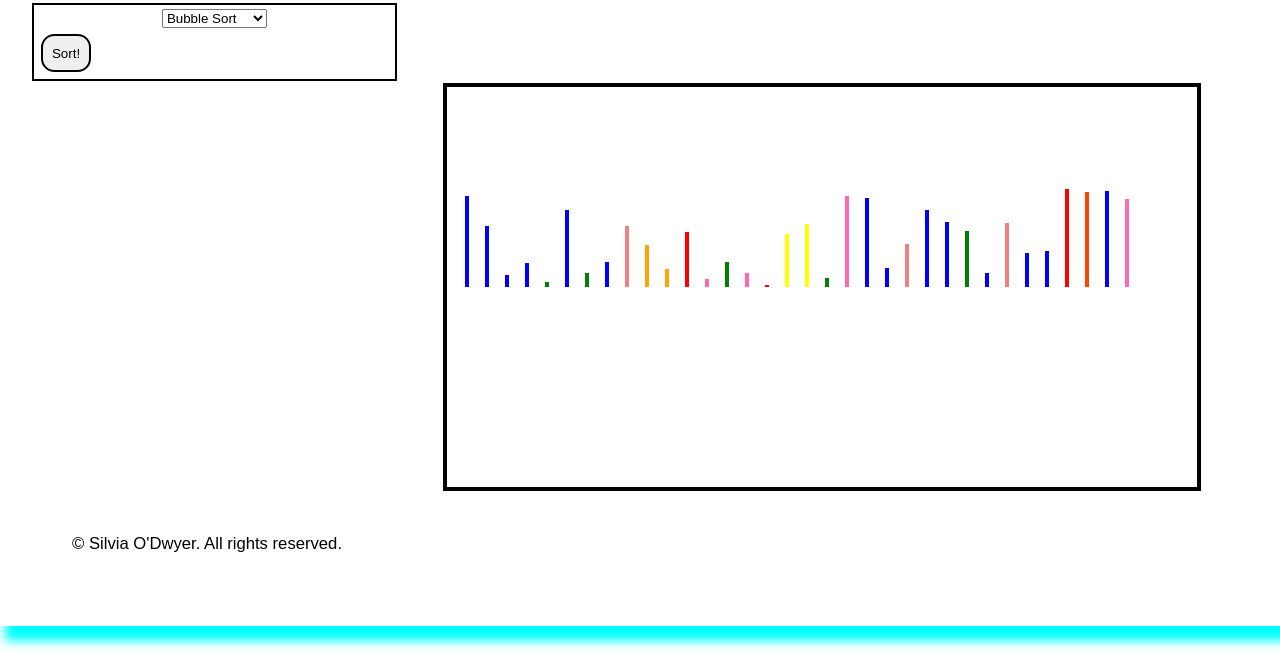
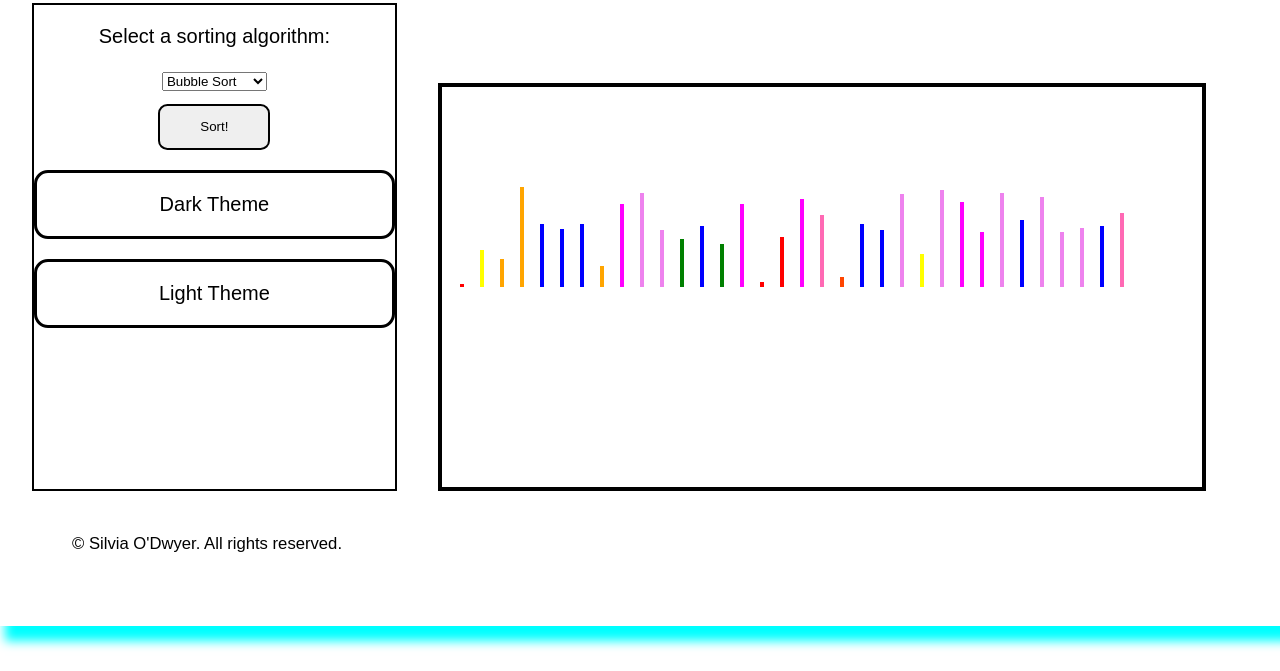
Before and after one commit to silvia-odwyer/SortStepJS, a plain HTML site: page index.html in a window 1280 px wide. Shown: the part 129-800 px from the top of the page. Drawn offline with Linux system fonts and the light colour scheme.

Commit message:
Added two themes.

```diff
--- a/index.html
+++ b/index.html
@@ -2,7 +2,7 @@
 
 <html lang="en">
 	<head>
-		<title>SortingAlgorithmsJS</title>
+		<title>SortStepJS</title>
 		<meta charset="utf-8" />
 		<link rel="stylesheet" href="styles-light.css" />
 		<link rel="icon" href="bubbles4.ico" />
@@ -20,14 +20,14 @@
 
 	<body>
 		<header>
-			<h1 class="chatCryptLogo">SortingAlgorithmsJS.</h1>
+			<h1 id="logo">SortStepJS</h1>
 		</header>
 
 
 
 		<main>
 
-            <canvas width="750" height="400">
+            <canvas width="760" height="400">
                 <p id="sort_label"></p>
             </canvas>
 
@@ -36,6 +36,7 @@
 
 
 		<aside>
+			<p>Select a sorting algorithm:</p>
 				<form action="hello.js" method="get">
 					<select name="sort_type" id="sort_type">
 						<option value="bubble_sort">Bubble Sort</option>
@@ -43,6 +44,9 @@
 					</select>
 					<input type="submit" id="submit" value="Sort!"/>
 				</form>
+				<li id="dark_theme">Dark Theme</li>
+				<li id="light_theme">Light Theme</li>
+
 			</aside>
 		<footer>
 			<p>
--- a/script.js
+++ b/script.js
@@ -12,6 +12,8 @@
     var drawInitialArrayID;
     var acontext = new AudioContext();
     var sort_label;
+    var bubbleSortID;
+    var submit_count = 0;
 
 
     var item_array = []
@@ -24,25 +26,73 @@
         height = canvas.height;
 
         var form = document.querySelector('form')
-        form.addEventListener('submit', function(){initializeSort(event);}, false);
+        form.addEventListener('submit', function(){initializeSort(event, submit_count);}, false);
         // Initialize a list of bar objects and then get their corresponding x and y values,
         // then push them onto the list.
 
+        item_array = getRandomArray();
+
+
+        console.log(item_array);
+       drawInitialArrayID = window.setInterval(drawInitialArray, 33);
+       sort_label = document.querySelector('#sort_label');
+
+       // Themes
+       var light_theme_button = document.querySelector('#light_theme');
+       var dark_theme_button = document.querySelector('#dark_theme');
+       light_theme_button.addEventListener('click', function(){changeTheme("light")}, false);
+       dark_theme_button.addEventListener('click', function(){changeTheme("dark")}, false);
+
+
+    }
+    function initializeSort(event, submit_count){
+        event.preventDefault();
+        var sort_type = document.querySelector('#sort_type');
+        sort_type_value = sort_type.value
+        console.log(sort_type_value);
+        if (sort_type_value === "bubble_sort"){
+            sort_label.innerHTML = "Bubble Sort"
+            clearInterval(drawInitialArrayID);
+            if (submit_count > 0){
+                submit_count += 1;
+                console.log("checking if submit count is bigger than zero" + submit_count)
+                clearInterval(bubbleSortID);
+                drawInitialArrayID = window.setInterval(drawInitialArray, 33);
+                bubbleSortID = window.setInterval(bubbleSort, 30);
+            }
+            else{
+                submit_count += 1;
+                console.log("checking if submit count is equal to zero" + submit_count)
+                bubbleSortID = window.setInterval(bubbleSort, 30);
+            }
+        }
+        else if (sort_type_value === "selection_sort"){
+            sort_label.innerHTML = "Selection Sort"
+            clearInterval(drawInitialArrayID);
+            // window.setInterval(selectionSort, 30);
+        }
+
+    }
+
+    function getRandomArray(){
+        item_array = []
         for (var i = 0; i < 35; i += 1){
             var item = {
                 x: x + 20,
                 y: 200,
                 length: getRandomNumber(2, 100),
-                color: getRandomColor()
+                color: "black"
             }
             x = x + 20;
             item_array.push(item);
 
         }
-        console.log(item_array);
-       var drawInitialArrayID = window.setInterval(drawInitialArray, 33);
-       sort_label = document.querySelector('#sort_label');
+        for (var i = 0; i < 35; i += 1){
+            var item = item_array[i];
+            item.color = getColor(item.length);
 
+        }
+        return item_array;
     }
     function drawInitialArray(){
         context.clearRect(0, 0, width, height);
@@ -58,25 +108,7 @@
         }
     }
 
-    function initializeSort(event){
-        event.preventDefault();
-        var sort_type = document.querySelector('#sort_type');
-        sort_type_value = sort_type.value
-        console.log(sort_type_value);
-        if (sort_type_value === "bubble_sort"){
-            clearInterval(drawInitialArrayID);
-            window.setInterval(draw, 300);
-        }
-        else if (sort_type_value === "selection_sort"){
-            clearInterval(drawInitialArrayID);
-            window.setInterval(draw, 300);
-        }
-
-    }
-
-
-
-    function draw(){
+    function bubbleSort(){
         context.clearRect(0, 0, width, height);
 
         for (var i = 0; i < item_array.length - 1; i += 1){
@@ -155,12 +187,67 @@
         return Math.floor(Math.random() * (max - min + 1)) + min;
     }
 
-    function getRandomColor(){
+    function getColor(length){
+        var color;
+        console.log("Length is" + length);
+        if ((length < 10) && (length > 0)){
+            color = "red";
+        }
+        else if (length < 20){
+            color = "orangered";
+        }
+        else if (length < 30){
+            color = "orange";
+        }
+        else if (length < 40){
+            color = "yellow";
+        }
+        else if (length < 50){
+            color = "green";
+        }
+        else if (length < 60){
+            color = "lighcoral"
+        }
+        else if (length < 70){
+            color = "blue"
+        }
+        else if (length < 80){
+            color = "hotpink"
+        }
+        else if (length < 90){
+            color = "magenta"
+        }
+        else if (length < 100){
+            color = "violet"
+        }
+
         var colors = ['red', 'yellow', 'orange', 'lightcoral', 'orangered', 'green', 'blue', 'hotpink', 'blue'];
 
-        var randomNumber = getRandomNumber(0, colors.length - 1);
-        var randomColor = colors[randomNumber];
-        return randomColor
+        // var randomNumber = getRandomNumber(0, colors.length - 1);
+        // var randomColor = colors[randomNumber];
+        return color
+    }
+
+    function changeTheme(theme){
+        console.log("changeTheme caled")
+        var html_element = document.querySelector('html');
+        var nav_element = document.querySelector('nav');
+        var h1_element = document.querySelectorAll('.logo')
+        if (theme === "dark"){
+            html_element.style.backgroundColor = "black"
+            html_element.style.color = "white"
+            nav_element.style.color = "white"
+            h1_element.style.color = "white"
+
+        }
+
+        if (theme === "light"){
+            html_element.style.backgroundColor = "white"
+            body_element.style.color = "black"
+            nav_element.style.color = "black"
+            h1_element.style.color = "black"
+
+        }
     }
 
 
--- a/styles-light.css
+++ b/styles-light.css
@@ -24,7 +24,7 @@ body {
   font-size: 1.2em;
 }
 
-.chatCryptLogo{
+#logo{
 margin-right: 10em;
 }
 input{
@@ -35,16 +35,19 @@ input{
 }
 
 
-#submit{
-        margin: 0em 0.3em 0.3em 0.3em;
-        padding-top: 0.3em;
-      border: black solid 0.15em;
-      border-radius: 1em;
-      margin: 0.5em;
-      padding: 0.7em;
+#submit, #light_theme, #dark_theme{
+    margin: auto;
+    border: black solid 0.15em;
+    border-radius: 0.7em;
+    padding: 1em;
+    padding-left: 3em;
+    padding-right: 3em;
+    margin-top: 1em;
+    list-style: none;
+    cursor: pointer;
 }
 
-form{
+aside{
     border: solid black 0.1em;
 }
 header img {
@@ -69,11 +72,11 @@ html {
   background-size: cover;
   font-family: 'Titillium', sans-serif;
   width: 100%;
+  color: black;
 
 }
 
 p {
-  color: black;
   font-family: 'Titillium-Regular', sans-serif
 }
 
@@ -82,7 +85,6 @@ body {
     margin: 0 auto;
     box-shadow: 10px 10px 10px 5px #0ff;
     padding: 2rem;
-    color: white;
     width: 100%;
 }
 
@@ -118,7 +120,6 @@ aside img {
 h1 {
     margin-bottom: 0.5em;
     margin-top: 0.2em;
-    color: black;
     font-size: 1.5em;
     font-family: 'Titillium', sans-serif;
     font-weight: bold;
```
